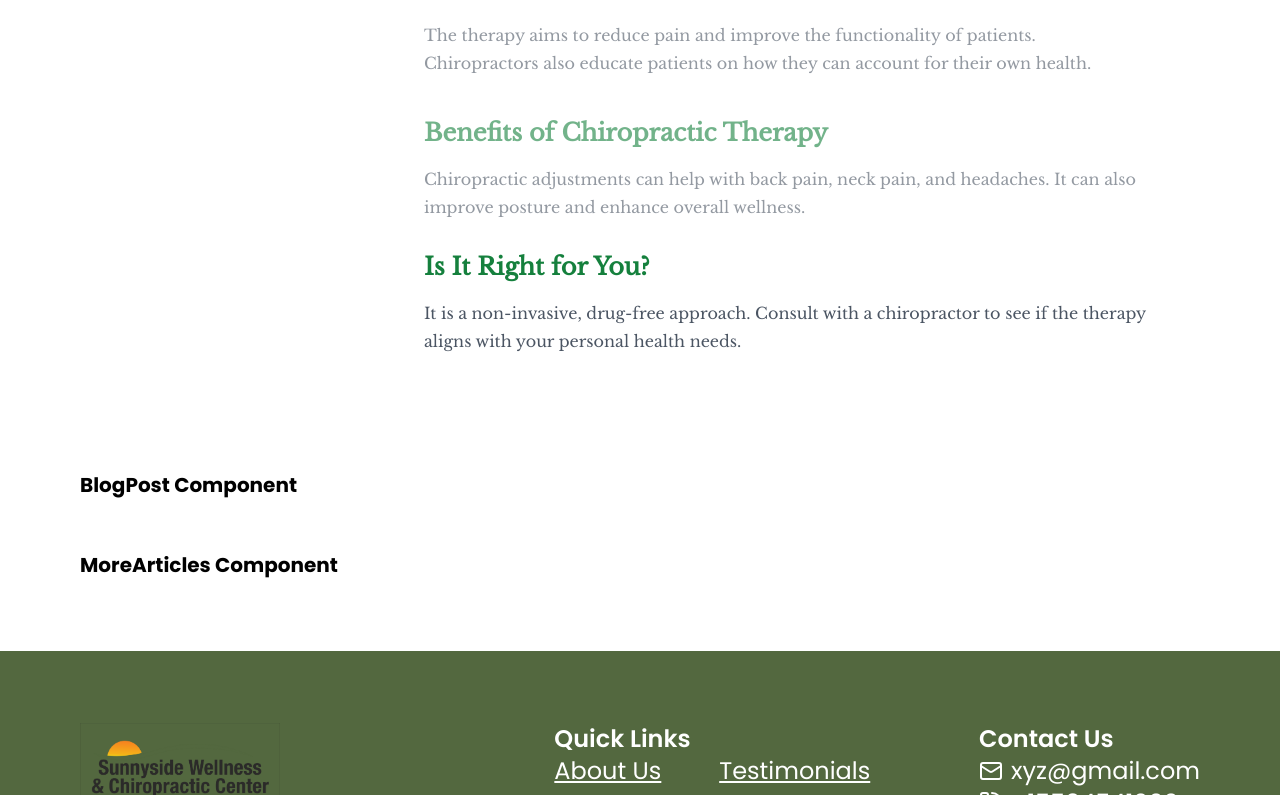
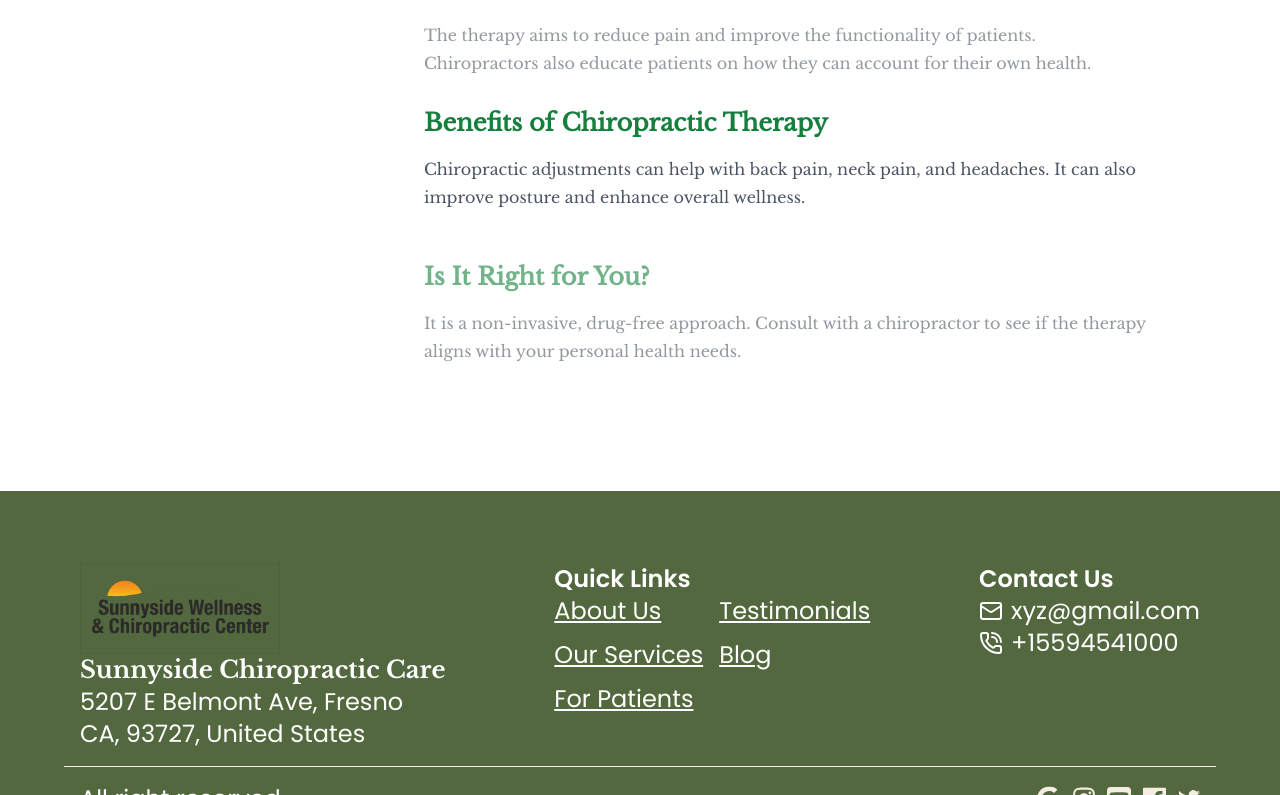
Before and after one commit to THE-ERRORs-og/sunnyside_chiropractic, a Next.js app: page /blog/1 in a window 1280 px wide. Shown: the part 1185-1980 px from the top of the page. Built offline with nearby package versions, Linux system fonts and the light colour scheme.

Commit message:
blog fixes

```diff
--- a/app/(root)/blog/[id]/page.js
+++ b/app/(root)/blog/[id]/page.js
@@ -1,7 +1,6 @@
 "use client";
 import React, { useEffect, useState } from "react";
-import BlogPost from "@/components/blog/BlogPost";
-import MoreArticles from "@/components/blog/MoreArticles";
+
 import { motion } from "framer-motion";
 
 const blogContent = {
@@ -157,8 +156,6 @@ const BlogPostPage = () => {
         </main>
       </div>
 
-      <BlogPost />
-      <MoreArticles />
     </div>
   );
 };
--- a/app/(root)/blog/page.js
+++ b/app/(root)/blog/page.js
@@ -1,5 +1,5 @@
 import React from "react";
-import BlogList from "@/components/blog/BlogList";
+
 import BlogCard, { HorizontalBlogCard, VerticalBlogCard } from "@/components/blog/BlogCard";
 
 const Blog = () => {
@@ -40,7 +40,7 @@ const Blog = () => {
         </div>
       </div>
 
-      <BlogList />
+
     </div>
   );
 };
--- a/components/blog/BlogList.js
+++ /dev/null
@@ -1,11 +0,0 @@
-import React from "react";
-
-const BlogList = () => {
-  return (
-    <div className="p-4">
-      <h2 className="text-xl font-bold">BlogList Component</h2>
-    </div>
-  );
-};
-
-export default BlogList;
--- a/components/blog/BlogPost.js
+++ /dev/null
@@ -1,11 +0,0 @@
-import React from "react";
-
-const BlogPost = () => {
-  return (
-    <div className="p-4">
-      <h2 className="text-xl font-bold">BlogPost Component</h2>
-    </div>
-  );
-};
-
-export default BlogPost;
--- a/components/blog/MoreArticles.js
+++ /dev/null
@@ -1,11 +0,0 @@
-import React from "react";
-
-const MoreArticles = () => {
-  return (
-    <div className="p-4">
-      <h2 className="text-xl font-bold">MoreArticles Component</h2>
-    </div>
-  );
-};
-
-export default MoreArticles;
```
